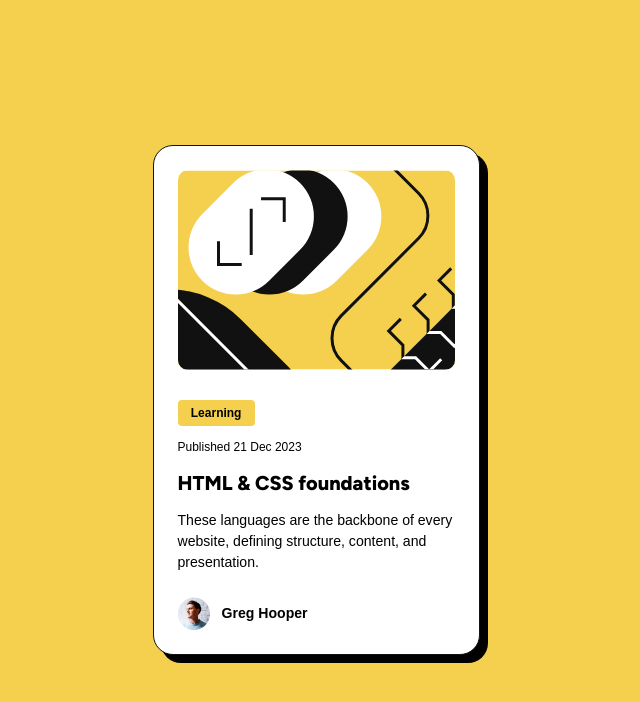
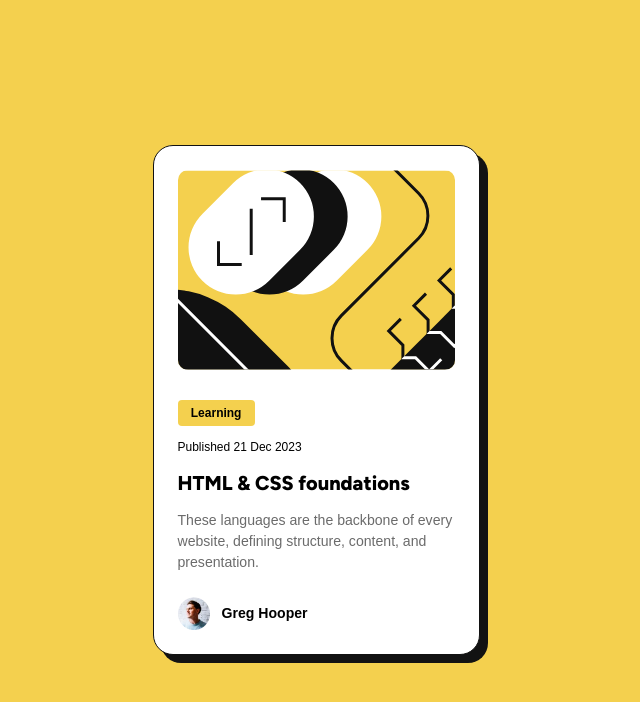
Before and after one commit to ER1994/blogPreview, a website: page index.html in a window 1280 px wide. Shown: the whole page, without its empty margins (324-964 px from the left). Drawn offline with nearby package versions, Linux system fonts and the light colour scheme.

Commit message:
Correct font color in description class

```diff
--- a/style.css
+++ b/style.css
@@ -49,7 +49,7 @@ body {
     display: flex;
     flex-direction: column;
     gap: var(--spacing-300);
-    box-shadow: 0.5rem 0.5rem 0 0 black;
+    box-shadow: 0.5rem 0.5rem 0 0 var(--gray-950);
 }
 
 header img {
@@ -89,6 +89,9 @@ main h3 {
 main h3:hover {
     color: var(--yellow);
 }
+.description {
+    color: var(--gray-500);
+}
 
 footer {
     font-weight: var(--weight-bold);
```
